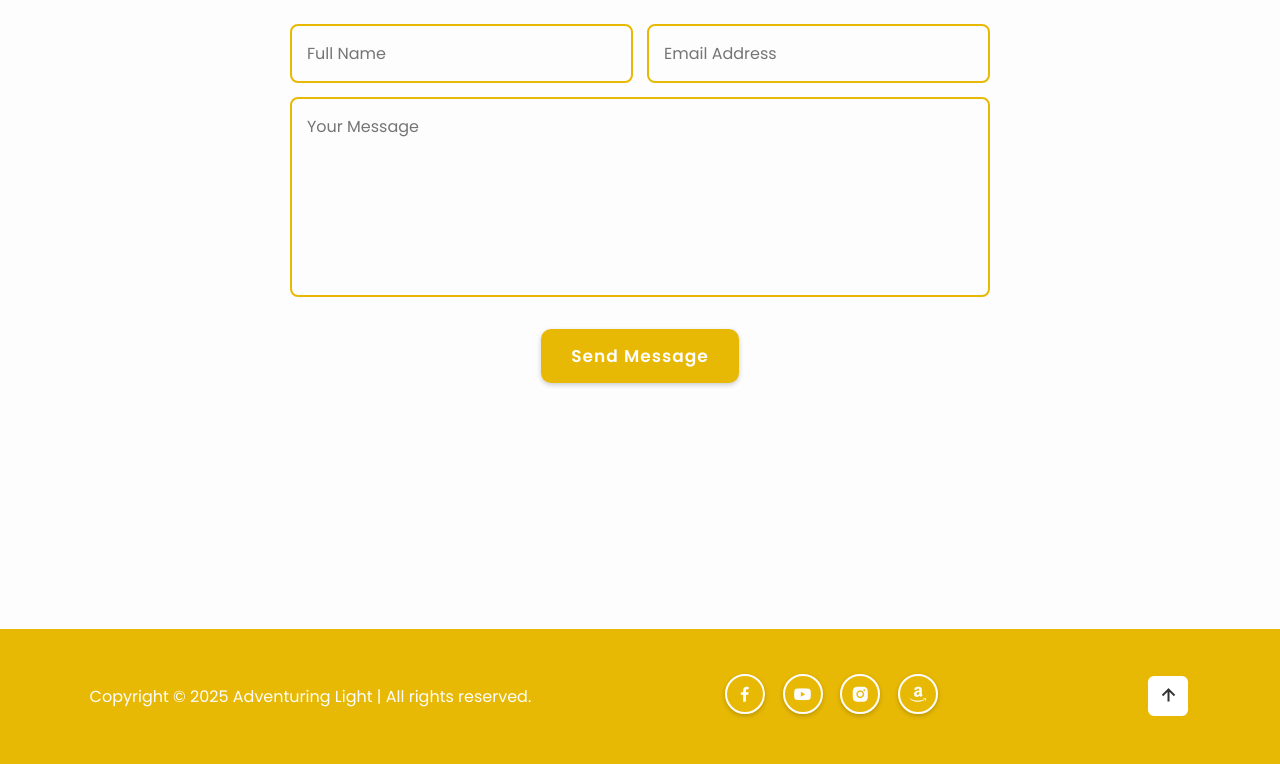
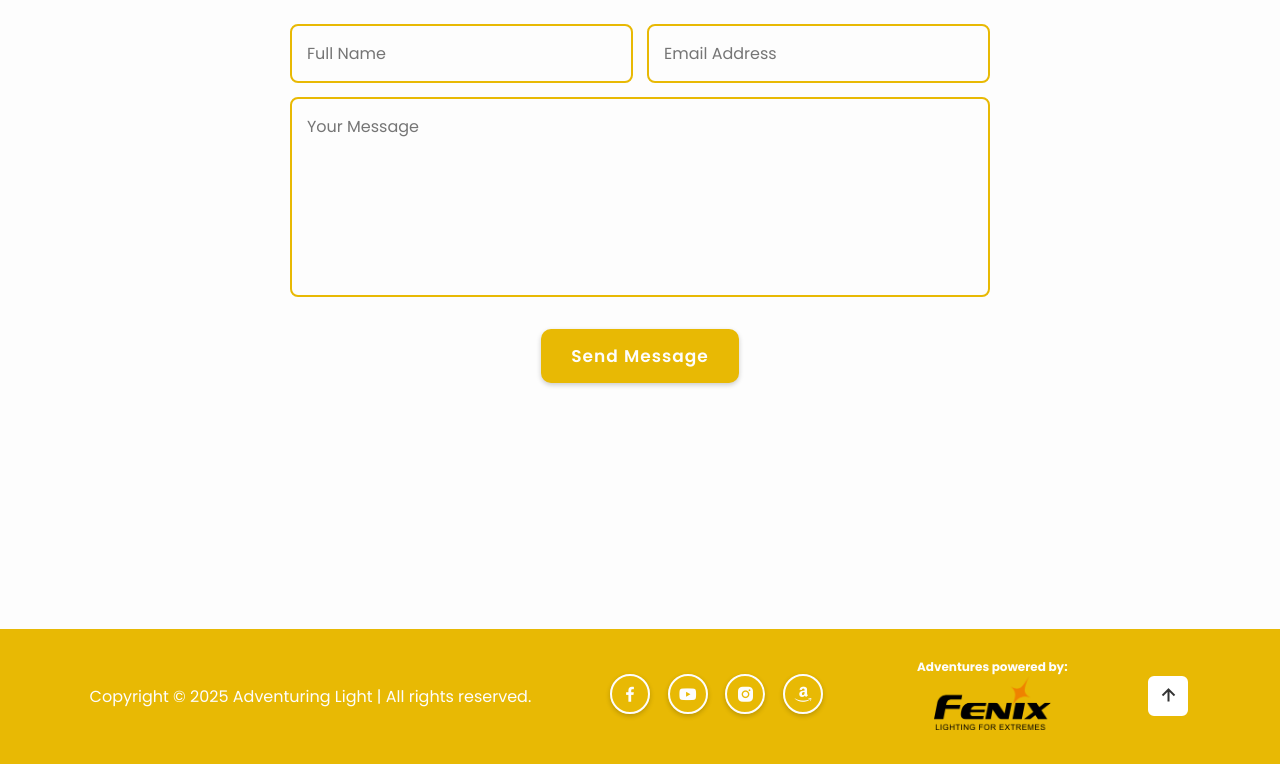
Before and after one commit to bgustavo81/adventuring-light-landing-page, a plain HTML site: page about.html in a window 1280 px wide. Shown: the part 4354-5118 px from the top of the page. Drawn offline with nearby package versions, Linux system fonts and the light colour scheme; a script that the page names is missing.

Commit message:
added fenix affiliate link

```diff
--- a/about.html
+++ b/about.html
@@ -249,6 +249,13 @@
               <a href="https://www.amazon.com/shop/adventuringlight?ref_=cm_sw_r_cp_ud_aipsfshop_aipsfadventuringlight_AC4AZXRM5AYF0HVQB918" target=”_blank”><i class='bx bxl-amazon'></i></a>
             </div>
 
+            <div class="fenix">
+                <p>Adventures powered by:</p>
+                <a href="https://www.fenixlighting.com/?avad=272325_b3f9c5b9d" target="_blank">
+                    <img src="./images/fenixlight-limited-seeklogo.png" alt="" />
+                </a>
+            </div>
+
             <div class="footer-iconTop">
                 <a href="#about"><i class='bx bx-up-arrow-alt'></i></a>
             </div>
--- a/style.css
+++ b/style.css
@@ -649,7 +649,23 @@ span{
     padding-bottom: 16px;
 }
 
+.fenix {
+    display: flex;
+    flex-direction: column;
+    justify-content: center;
+    align-items: center;
+}
 
+.fenix img {
+    height: 54px;
+    margin: auto;
+}
+
+.fenix p {
+    color: var(--white-color);
+    font-weight: bold;
+    font-size: 12px;
+}
 
 .contact{
     padding: 10rem 5rem;
```
Also changed, not shown: index.html (+7 -0 lines), images/fenixlight-limited-seeklogo.png (added).
